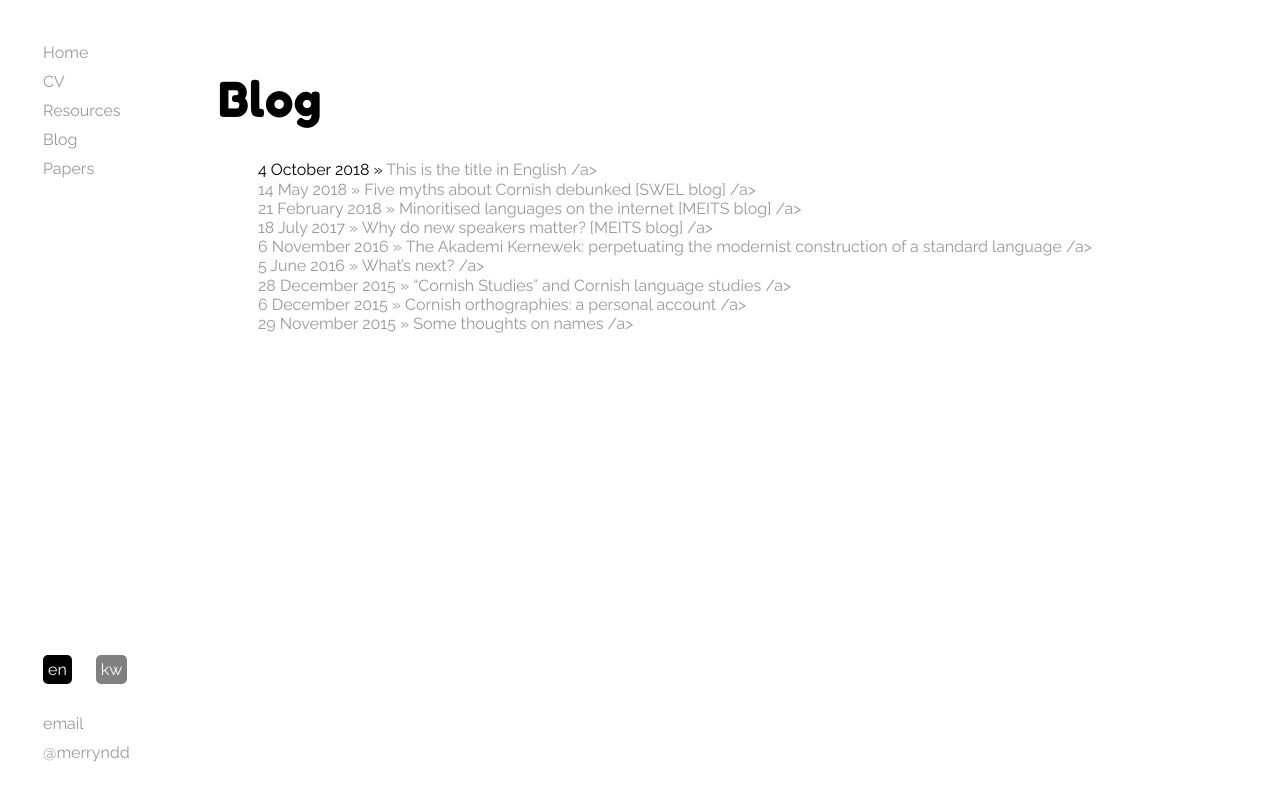
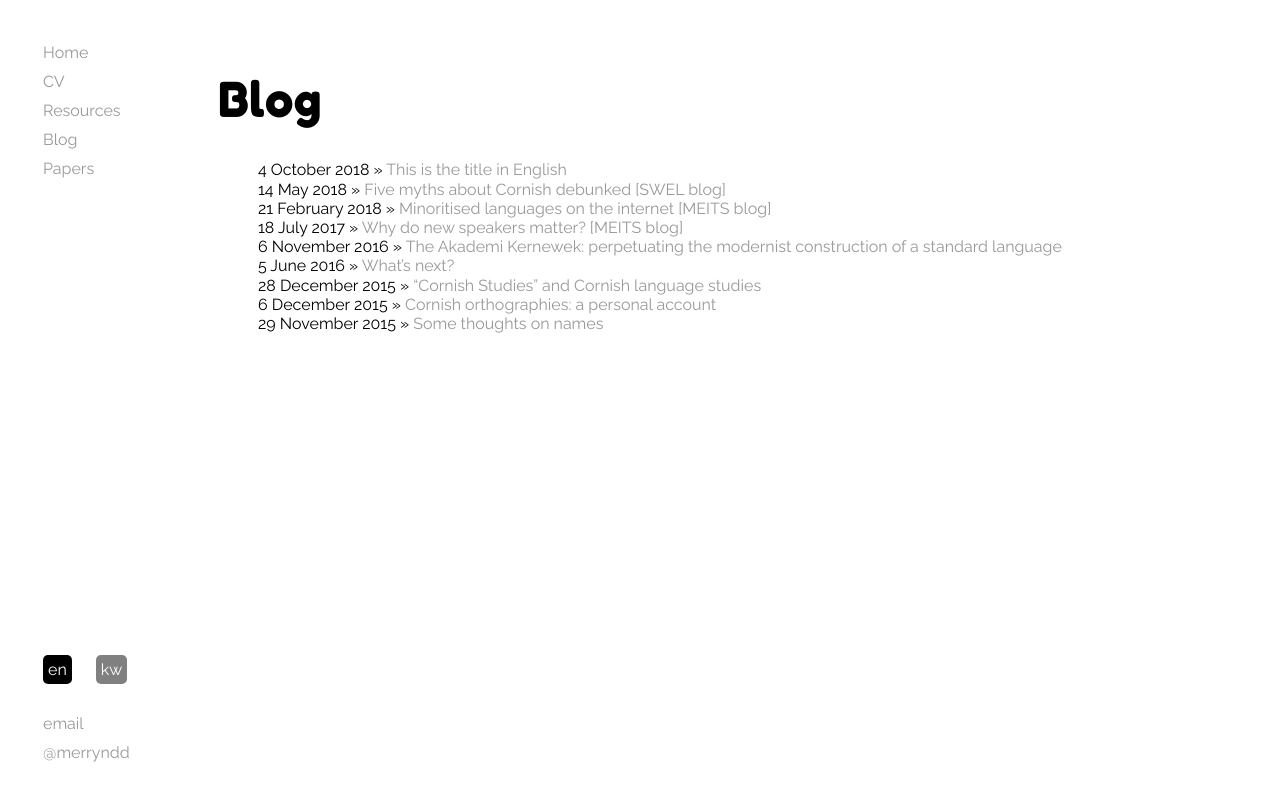
Before and after one commit to merryndd/merryndd.github.io, a Jekyll site: the page built from news/index.html, in a window 1280 px wide. Shown: the top 801 px of the page. Built offline with Jekyll 4.4.1, drawn with Linux system fonts in a browser that asks for light colours.

Commit message:
Update index.html

```diff
--- a/news/index.html
+++ b/news/index.html
@@ -16,7 +16,7 @@ title: Merryn Davies-Deacon
       {{ post.title }}
     {% else %}
       {{ post.titleeng }}
-    {% endif %}/a></li>
+    {% endif %}</a></li>
 	  {% endif %}
 		{% endfor %}
 	</ul>
```
